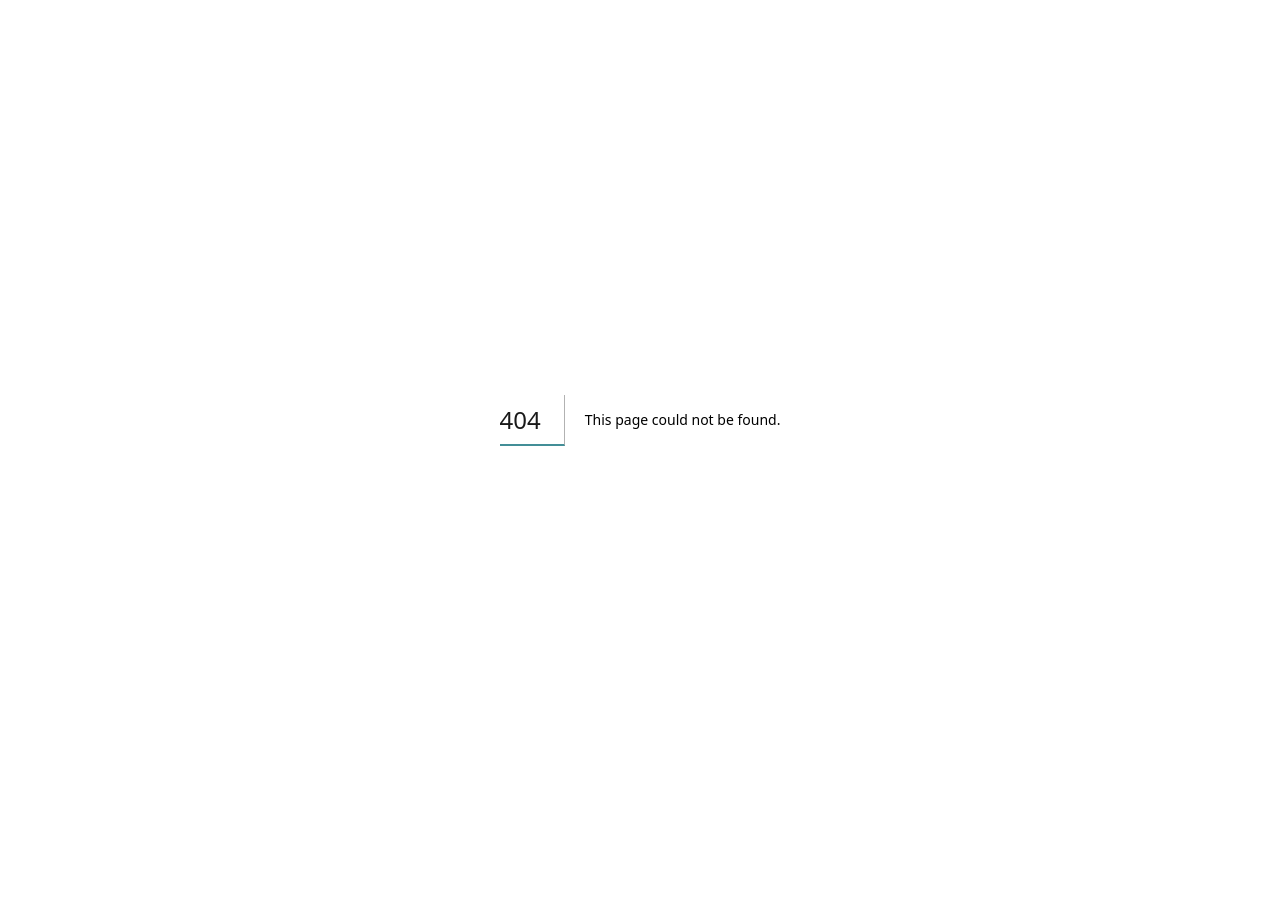
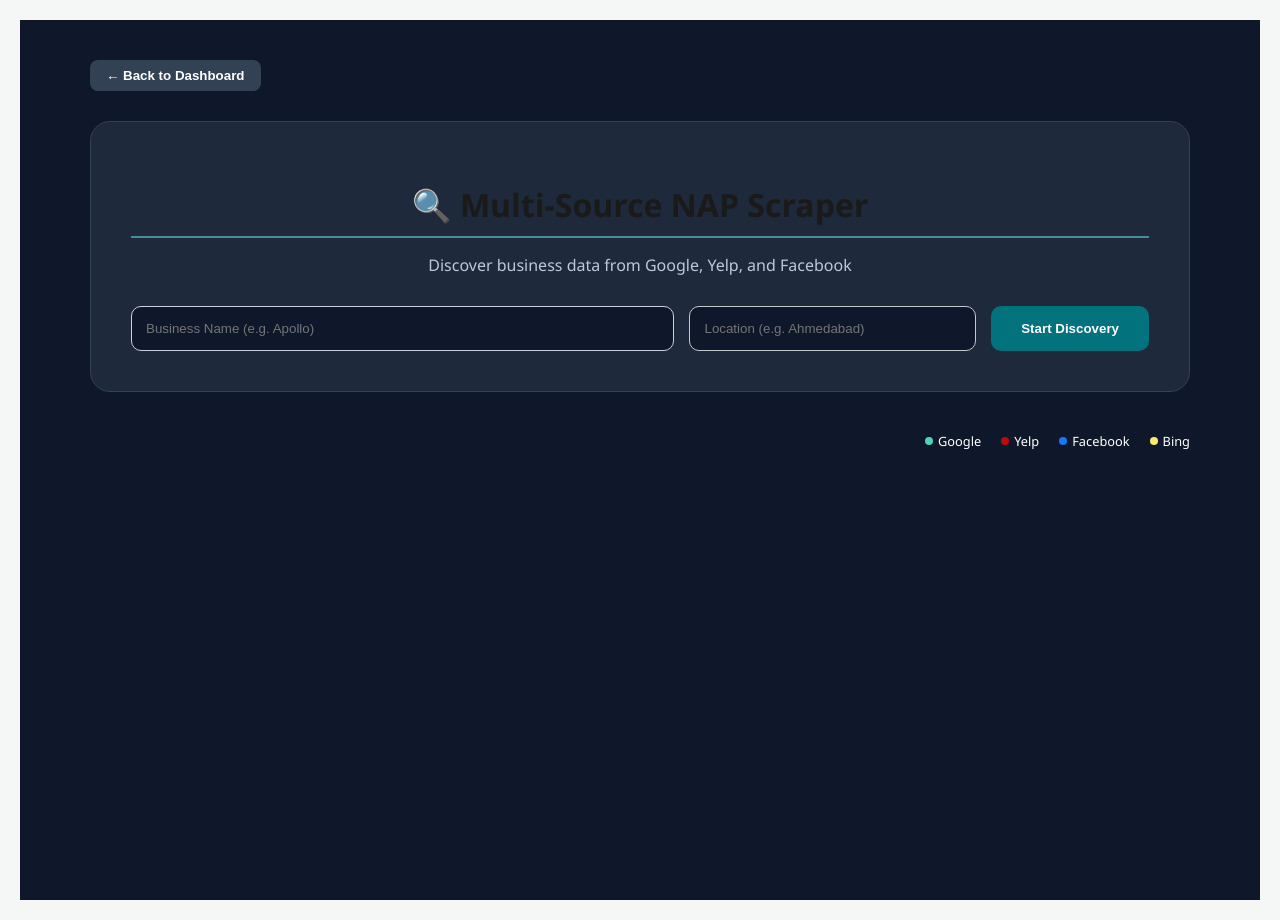
Before and after one commit to gauri-mnv/yextClone_frontend, a Next.js app: page /allSearch in a window 1280 px wide. Before the commit this address had no page. Before the commit the page ends 840 px from the top, so only its background shows below. Built offline with nearby package versions, Linux system fonts and the light colour scheme.

Commit message:
yelp,gmap,bing

```diff
--- /dev/null
+++ b/app/allSearch/page.tsx
@@ -0,0 +1,160 @@
+"use client";
+import { useState } from "react";
+import { useRouter } from "next/navigation";
+import { Business } from "@/types/business";
+
+interface EnhancedBusiness extends Business {
+  source?: string;
+}
+
+export default function SearchPage() {
+  const [businessName, setBusinessName] = useState("");
+  const [location, setLocation] = useState("");
+  const [isScraping, setIsScraping] = useState(false);
+  const [results, setResults] = useState<EnhancedBusiness[]>([]);
+  const router = useRouter();
+
+  const SCRAPER_API_URL = "http://localhost:4000/scrape";
+
+  const handleStartScraping = async (e: React.FormEvent) => {
+    e.preventDefault();
+    if (!businessName || !location) {
+      alert("Please enter both Business Name and Location");
+      return;
+    }
+
+    setIsScraping(true);
+    setResults([]);
+
+    try {
+      const res = await fetch(SCRAPER_API_URL, {
+        method: "POST",
+        headers: { "Content-Type": "application/json" },
+        // Hum dono alag fields bhej rahe hain
+        body: JSON.stringify({
+          name: businessName,
+          location: location
+        }),
+      });
+
+      const data = await res.json();
+      setResults(data);
+    } catch (err) {
+      console.error(err);
+      alert("Scraper failed. Check if Backend is running.");
+    } finally {
+      setIsScraping(false);
+    }
+  };
+
+  const getSourceColor = (source: string = "") => {
+    const s = source.toLowerCase();
+    if (s.includes("google")) return "#52d1b8";
+    if (s.includes("yelp")) return "#b90c0c";
+    if (s.includes("facebook")) return "#1877F2";
+    if (s.includes("bing")) return "#f7ed69";
+    return "#82888e";
+  };
+
+  return (
+    <div style={{ backgroundColor: "#0f172a", minHeight: "100vh", color: "white", padding: "40px 20px" }}>
+      <div style={{ maxWidth: "1100px", margin: "0 auto" }}>
+
+        <button
+          onClick={() => router.push("/")}
+          style={{ background: "#334155", color: "white", padding: "8px 16px", borderRadius: "8px", border: "none", cursor: "pointer", marginBottom: "30px" }}
+        >
+          ← Back to Dashboard
+        </button>
+
+        {/* Search Header Section */}
+        <div style={{ background: "#1e293b", padding: "40px", borderRadius: "20px", border: "1px solid #334155", textAlign: "center", marginBottom: "40px" }}>
+          <h1 style={{ fontSize: "2rem", marginBottom: "10px" }}>🔍 Multi-Source NAP Scraper</h1>
+          <p style={{ color: "#bdc9d9", marginBottom: "30px" }}>Discover business data from Google, Yelp, and Facebook</p>
+
+          <form onSubmit={handleStartScraping} style={{ display: "flex", flexWrap: "wrap", gap: "15px", justifyContent: "center" }}>
+            <input
+              type="text"
+              placeholder="Business Name (e.g. Apollo)"
+              value={businessName}
+              onChange={(e) => setBusinessName(e.target.value)}
+              style={{ flex: "2", minWidth: "250px", padding: "14px", borderRadius: "10px", border: "1px solid #c9d1dd", background: "#0f172a", color: "white" }}
+            />
+            <input
+              type="text"
+              placeholder="Location (e.g. Ahmedabad)"
+              value={location}
+              onChange={(e) => setLocation(e.target.value)}
+              style={{ flex: "1", minWidth: "180px", padding: "14px", borderRadius: "10px", border: "1px solid #c3c7ce", background: "#0f172a", color: "white" }}
+            />
+            <button
+              type="submit"
+              disabled={isScraping}
+              style={{
+                padding: "14px 30px",
+                borderRadius: "10px",
+                border: "none",
+                background: isScraping ? "#808387" : "#02727c",
+                color: "white",
+                fontWeight: "bold",
+                cursor: isScraping ? "not-allowed" : "pointer",
+                transition: "0.3s"
+              }}
+            >
+              {isScraping ? "Discovering..." : "Start Discovery"}
+            </button>
+          </form>
+        </div>
+
+        {/* Status Indicators */}
+        <div style={{ display: "flex", gap: "20px", justifyContent: "flex-end", marginBottom: "10px", fontSize: "0.8rem" }}>
+          <span style={{ display: "flex", alignItems: "center", gap: "5px" }}><div style={{ width: 8, height: 8, background: "#52d1b8", borderRadius: "50%" }}></div> Google</span>
+          <span style={{ display: "flex", alignItems: "center", gap: "5px" }}><div style={{ width: 8, height: 8, background: "#b90c0c", borderRadius: "50%" }}></div> Yelp</span>
+          <span style={{ display: "flex", alignItems: "center", gap: "5px" }}><div style={{ width: 8, height: 8, background: "#1877F2", borderRadius: "50%" }}></div> Facebook</span>
+          <span style={{ display: "flex", alignItems: "center", gap: "5px" }}><div style={{ width: 8, height: 8, background: "#f7ed69", borderRadius: "50%" }}></div> Bing</span>
+        </div>
+
+        {/* Results Table */}
+        {results.length > 0 && (
+          <div style={{ background: "#1e293b", borderRadius: "15px", overflow: "hidden", border: "1px solid #334155" }}>
+            <table style={{ width: "100%", borderCollapse: "collapse" }}>
+              <thead>
+                <tr style={{ background: "#334155", textAlign: "left" }}>
+                  <th style={{ padding: "15px" }}>Source</th>
+                  <th style={{ padding: "15px" }}>Business Name</th>
+                  <th style={{ padding: "15px" }}>Address</th>
+                  <th style={{ padding: "15px" }}>Phone</th>
+                  <th style={{ padding: "15px" }}>Actions</th>
+                </tr>
+              </thead>
+              <tbody>
+                {results.map((item, idx) => (
+                  <tr key={idx} style={{ borderBottom: "1px solid #334155" }}>
+                    <td style={{ padding: "15px" }}>
+                      <span style={{
+                        fontSize: "0.7rem",
+                        fontWeight: "bold",
+                        padding: "4px 8px",
+                        borderRadius: "5px",
+                        background: getSourceColor(item.source),
+                        textTransform: "uppercase"
+                      }}>
+                        {item.source}
+                      </span>
+                    </td>
+                    <td style={{ padding: "15px", fontWeight: "500" }}>{item.name}</td>
+                    <td style={{ padding: "15px", color: "#94a3b8", fontSize: "0.9rem" }}>{item.address}</td>
+                    <td style={{ padding: "15px" }}>{item.phone || "N/A"}</td>
+                    <td style={{ padding: "15px" }}>
+                      <a href={item.locationLink} target="_blank" style={{ color: "#0ea5e9", textDecoration: "none" }}>View</a>
+                    </td>
+                  </tr>
+                ))}
+              </tbody>
+            </table>
+          </div>
+        )}
+      </div>
+    </div>
+  );
+}
--- a/app/globals.css
+++ b/app/globals.css
@@ -13,7 +13,7 @@
   :root {
     --bg-color: #121212;
     --card-bg: #1e1e1e;
-    --text-color: #e0e0e0;
+    --text-color: #8b8a8a;
     --accent-color: #438e97;
     --border-color: #333333;
     --input-bg: #2d2d2d;
@@ -34,6 +34,7 @@ body {
 .container {
   max-width: 1000px;
   margin: 0 auto;
+
 }
 
 /* Header Styling */
--- a/app/page.tsx
+++ b/app/page.tsx
@@ -108,7 +108,7 @@ export default function Dashboard() {
         <div style={{ padding: "10px 20px", borderRadius: "8px", background: "var(--accent-color)", color: "white", fontWeight: "bold" }}>
           Total: {businesses.length}
         </div>
-        <button onClick={() => router.push("/search")} style={{ backgroundColor: "#28a745", color: "white" }}>
+        <button onClick={() => router.push("/allSearch")} style={{ backgroundColor: "#28a745", color: "white" }}>
           🔍 Discover New Locations
         </button>
       </div>
```
